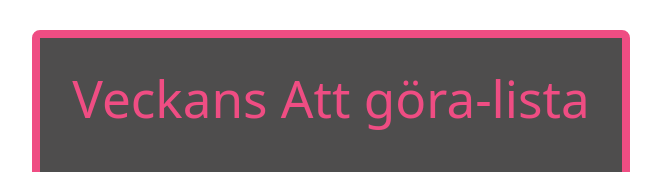
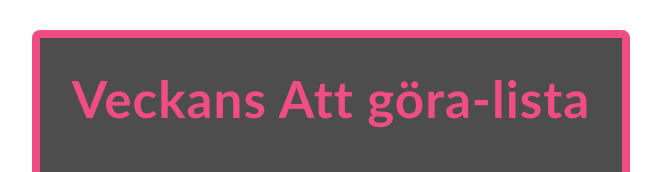
Before and after one commit to emmariklund/the-todos, a website built with Vite: page index.html in a window 1280 px wide. Shown: the part 129-301 px from the top of the page, without its empty margins (309-970 px from the left). Built offline with nearby package versions, Linux system fonts and the light colour scheme.

Commit message:
changed the layout

```diff
--- a/src/style.css
+++ b/src/style.css
@@ -1,5 +1,5 @@
 :root {
-  font-family: system-ui, Avenir, Helvetica, Arial, sans-serif;
+  font-family: -apple-system, BlinkMacSystemFont, "Segoe UI", Roboto, Helvetica, Arial, sans-serif;
   line-height: 1.5;
   font-weight: 400;
 
@@ -22,6 +22,9 @@ body {
 }
 
 h1 {
+  font-family: "Trebuchet MS", Verdana, sans-serif;
+  font-weight: bold;
+  letter-spacing: 1px;
   font-size: 3.2em;
   line-height: 1.1;
   color: rgb(239, 77, 131);
```
